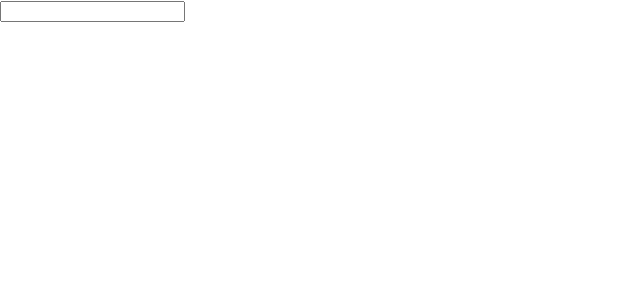
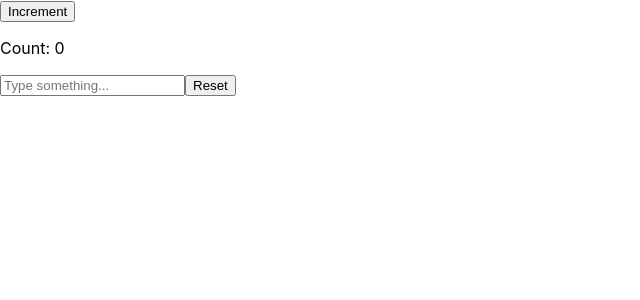
Before and after one commit to MylesThomas/algoexpert.io, a React (Create React App) app in the folder FrontendExpert/react_crash_course/test-app/: page / in a window 1280 px wide. Shown: the top 300 px of the page, without its empty margins (0-640 px from the left). Built offline with nearby package versions, Linux system fonts and the light colour scheme.

Commit message:
Completed Lesson 9 of FrontendExpert's React Course

```diff
--- a/FrontendExpert/react_crash_course/test-app/src/App.js
+++ b/FrontendExpert/react_crash_course/test-app/src/App.js
@@ -1,18 +1,21 @@
-import { forwardRef } from "react";
+import { useRef } from 'react';
+import Counter from './Counter';
+import CustomInput from './CustomInput';
+import './App.css';
 
 export default function App() {
+  const counterRef = useRef();
+  const customInputRef = useRef();
   return (
     <>
-      <MyInput ref={handleRef}/>
-      {/* <button onClick={focusInput}>Focus</button> */}
+      <Counter ref={counterRef} />
+      <CustomInput ref={customInputRef} placeholder="Type something..." />
+      <button onClick={() => {
+        counterRef.current.reset();
+        customInputRef.current.reset();
+      }}>
+        Reset
+      </button>
     </>
   );
 }
-
-function handleRef(domNode) {
-  console.log(domNode);
-}
-
-const MyInput = forwardRef(function (props, ref) {
-  return <input ref={ref} {...props} style={{color: 'red'}} />
-});
--- a/FrontendExpert/react_crash_course/test-app/src/Counter.js
+++ b/FrontendExpert/react_crash_course/test-app/src/Counter.js
@@ -1,27 +1,20 @@
-import { useState, useEffect, useLayoutEffect } from 'react';
+import { useState, forwardRef, useImperativeHandle } from 'react';
 
-export default function Counter() {
+export default forwardRef(function Counter(props, ref) {
     const [count, setCount] = useState(0);
-    const [bool, setBool] = useState(false);
 
-    useLayoutEffect(() => {
-        if (count === 3) {
-            setCount(4);
-        }
-    }, [count]);
-
-    useEffect(() => {
-        console.log('render');
+    useImperativeHandle(ref, () => {
+        return {
+            reset: () => setCount(0)
+        };
     });
 
-    const startTime = new Date();
-    while (new Date() - startTime < 100) {} // This does some stalling to help see what's going on on the screen
-
     return (
-        <div className='counter'>
-            <button onClick={() => setBool(!bool)}>Re-Render</button>
-            <button onClick={() => setCount(count + 1)}>Increment</button>
+        <>
+            <button onClick={() => setCount(count + 1)}>
+                Increment
+            </button>
             <p>Count: {count}</p>
-        </div>
+        </>
     );
-}
+});
--- /dev/null
+++ b/FrontendExpert/react_crash_course/test-app/src/CustomInput.js
@@ -0,0 +1,19 @@
+import { useState, forwardRef, useImperativeHandle } from 'react';
+
+export default forwardRef(function CustomInput(props, ref) {
+    const [value, setValue] = useState('');
+
+    useImperativeHandle(ref, () => {
+        return {
+            reset: () => setValue('')
+        };
+    });
+
+    return (
+        <input
+            {...props}
+            value={value}
+            onChange={event => setValue(event.target.value)}
+            style={{color: 'red'}} />
+    );
+});
```
Also changed, not shown: 1 other file (tests, documents, lock files or other folders).
